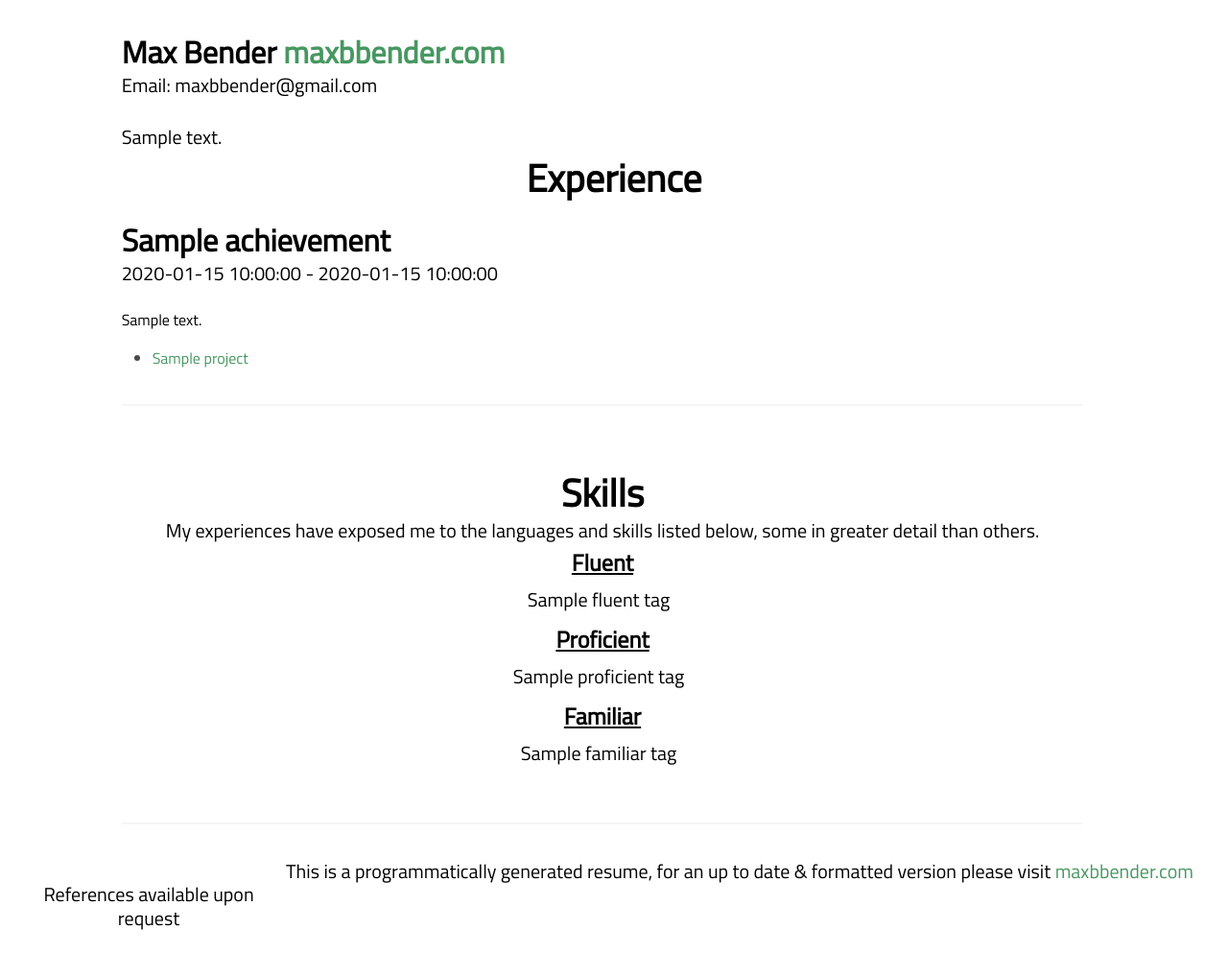
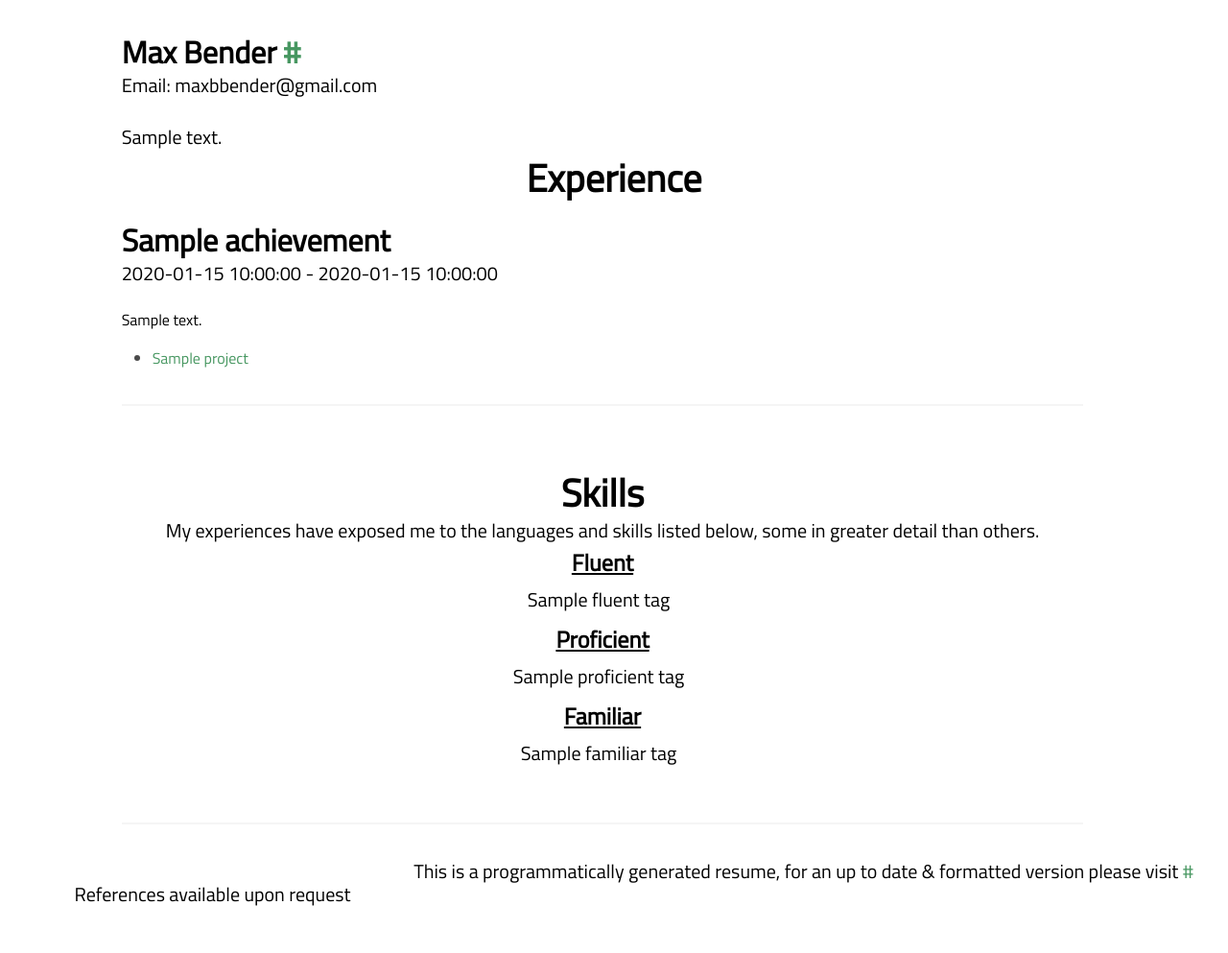
Before and after one commit to b3nd3r-dev/mb-resume, a Python web app: template app/templates/resume.html in a window 1280 px wide. Shown: the whole page at 96% size. After the commit the page ends 944 px from the top, so only its background shows below. Run offline with Jinja, Linux system fonts and the light colour scheme; the template is opened without the code that fills it: most values are stand-ins (such as "Sample title", 1, 10 or a date in 2020).

Commit message:
update url and paramterize

```diff
--- a/app/templates/resume.html
+++ b/app/templates/resume.html
@@ -12,7 +12,7 @@
     <section>
       <div class="columns" style="width: 100%;">
         <div class="column is-5 is-offset-1 ">
-          <div class="title has-text-primary pt-3">Max Bender <a href="https://maxbbender.com">maxbbender.com</a>
+          <div class="title has-text-primary pt-3">Max Bender <a href="https://{{ website_url }}">{{ website_url }}</a>
           </div>
           <!-- <div class="title is-size-4 has-text-primary">{{aboutme.title}}</div> -->
           <div class="subtitle has-text-primary" style="margin-bottom:5px;">Email: maxbbender@gmail.com
@@ -41,7 +41,7 @@
             <!-- <h3>Projects</h3> -->
             <ul>
               {% for project in achievement.projects %}
-              <li><a href="https://maxbbender.com/projectdetail/{{ project.id }}">{{ project.title }}</a></li>
+              <li><a href="https://{{ website_url }}/projectdetail/{{ project.id }}">{{ project.title }}</a></li>
               {% endfor %}
             </ul>
           </div>
@@ -125,7 +125,7 @@
         </div>
         <div class="subtitle has-text-primary is-size-5 has-text-centered">
           This is a programmatically generated resume, for an up to date & formatted version please visit
-          <a href="https://maxbbender.com">maxbbender.com</a>
+          <a href="https://{{ website_url }}">{{ website_url }}</a>
         </div>
       </div>
     </section>
--- a/flask_app.py
+++ b/flask_app.py
@@ -101,3 +101,7 @@ def deploy():
         seed_users(db)
 
     pass
+
+@app.context_processor
+def inject_website_url():
+    return dict(website_url='maxbender.org')
```
